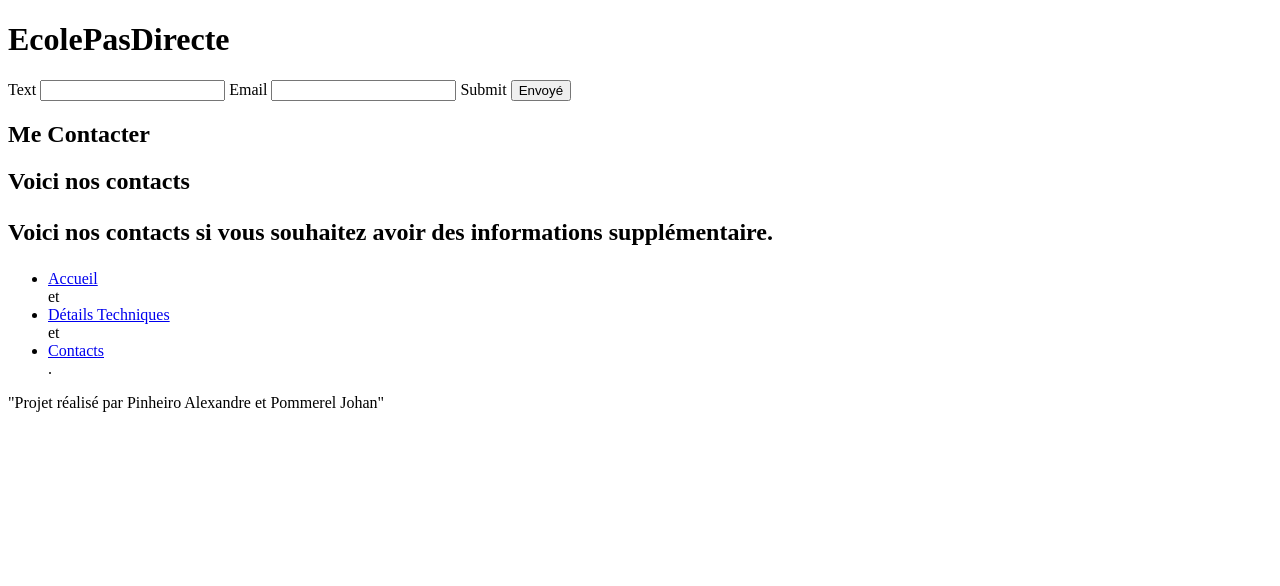
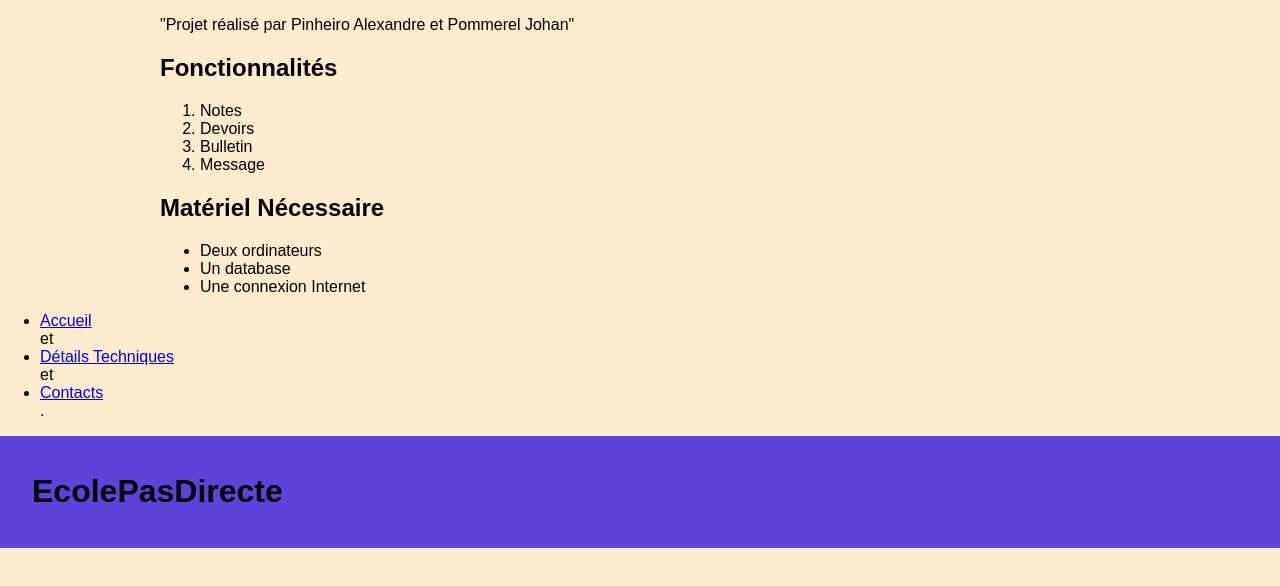
Before and after one commit to zetwuu/mon-chef-doeuvre-pinheiro-alexandre, a plain HTML site: page contact.html in a window 1280 px wide. Drawn offline with Linux system fonts and the light colour scheme.

Commit message:
feat: Style du header et de la navigation avec Flexbox

```diff
--- a/contact.html
+++ b/contact.html
@@ -3,45 +3,46 @@
 <head>
     <meta charset="UTF-8">
     <meta name="viewport" content="width=device-width, initial-scale=1.0">
-    <title>Contact</title>
+    <link rel="stylesheet" href="style.css">
+    <title>Détails du Projet</title>
 </head>
 <body>
-<header>
-<h1>EcolePasDirecte</h1>
-</header>
+    <div class="container">
+        <footer>
+        <p>
+            "Projet réalisé par Pinheiro Alexandre et Pommerel Johan"
+        </p>
+        </footer>
 
-
-    <main>
+        <main>
         <section>
-            <form>
-                <label>Text</label>
-                    <input type="text">
-                <label>Email</label>
-                    <input type="email">
-                <label>Submit</label>
-                    <button type="submit">Envoyé</button>
+            <h2>Fonctionnalités</h2>
+            <ol>
+                <li>Notes</li>
+                <li>Devoirs</li>
+                <li>Bulletin</li>
+                <li>Message</li>
+            </ol>
         </section>
-        <section>
-            <h2>Me Contacter</h2>
 
         <section>
-            <h2>Voici nos contacts
-                <p>
-                    Voici nos contacts si vous souhaitez avoir des informations supplémentaire.</p>
-            </h2>
+            <h2>Matériel Nécessaire</h2>
+            <ul>
+                <li>Deux ordinateurs</li>
+                <li>Un database</li>
+                <li>Une connexion Internet</li>
+            </ul>
         </section>
-    </main>
-
+        </main>
+    </div>
     <nav>
-        <ul>
+     <ul>
             <li><a href="index.html">Accueil</a></li> et <li><a href="details.html">Détails Techniques</a></li> et <li><a href="contact.html">Contacts</a></li>.
         </ul>
     </nav>
-<footer>
-    <p>
-        "Projet réalisé par Pinheiro Alexandre et Pommerel Johan"
-    </p>
-</footer>
 
+    <header>
+        <h1>EcolePasDirecte</h1>
+    </header>
 </body>
 </html>
--- /dev/null
+++ b/style.css
@@ -0,0 +1,20 @@
+header {
+    display: flex;
+
+    padding: 1rem 2rem;
+    background-color: rgb(94, 66, 219);
+}
+
+
+body {
+    font-family: Arial, sans-serif;
+    background-color: blanchedalmond;
+    color: black;
+    margin: 0;
+}
+
+.container {
+    max-width: 960px;
+    margin: 0 auto;
+
+}
```
Also changed, not shown: details.html (+13 -21 lines), index.html (+13 -16 lines).
